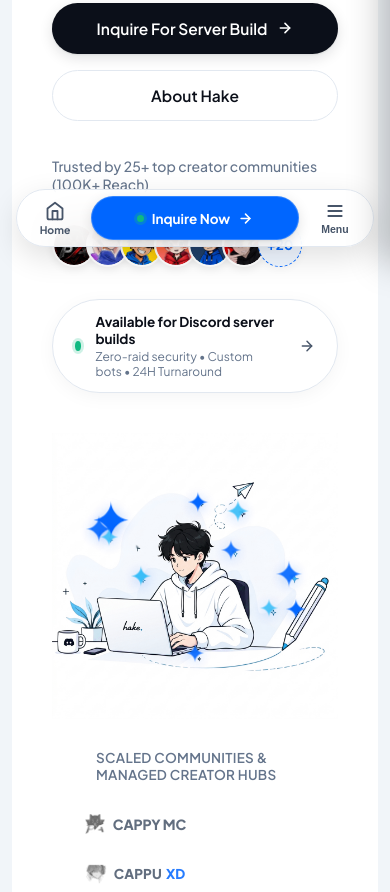
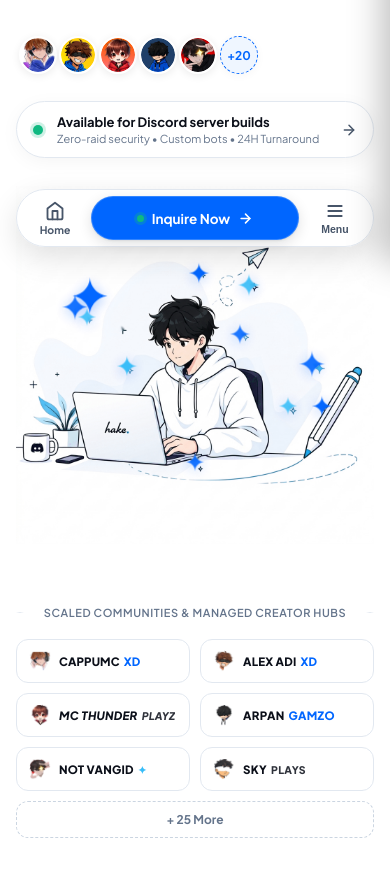
Before and after one commit to hake-acc/hake-acc, an Astro site: page / in a window 390 px wide. Shown: the part 581-1473 px from the top of the page. Built offline with nearby package versions, Linux system fonts and the light colour scheme; Astro itself is replaced by a stand-in of ours.

Commit message:
feat: adapt mobile + desktop UI, remove cappy-mc in favor of cappumcxd, remove rotating seal

```diff
--- a/src/components/HakeLandingPage.astro
+++ b/src/components/HakeLandingPage.astro
@@ -156,37 +156,20 @@
               <span class="proof-subtext">Trusted by 25+ top creator communities (100K+ Reach)</span>
               <div class="creators-avatar-list">
                 <a
-                  href="https://youtube.com/@cappy-mc?si=OejN4xeqeLOyf4xl"
-                  target="_blank"
-                  rel="noopener noreferrer"
-                  class="creator-avatar"
-                  title="Cappy Mc (@cappy-mc) • 95.3K Subs — Visit Channel"
-                  aria-label="Visit Cappy Mc YouTube Channel"
-                >
-                  <span class="avatar-ring">
-                    <picture>
-                      <source srcset="/creators/cappy-mc.webp" type="image/webp" />
-                      <img src="/creators/cappy-mc.png" alt="Cappy Mc YouTube Avatar" width="44" height="44" loading="lazy" class="creator-pfp-img" />
-                    </picture>
-                  </span>
-                  <span class="creator-tooltip-bubble">Cappy Mc ↗</span>
-                </a>
-
-                <a
                   href="https://www.youtube.com/@CappuXD"
                   target="_blank"
                   rel="noopener noreferrer"
                   class="creator-avatar"
-                  title="CappuXD (@CappuXD) • 17.7K Subs — Visit Channel"
-                  aria-label="Visit CappuXD YouTube Channel"
+                  title="CappuMC XD (@CappuXD) • 17.7K Subs — Visit Channel"
+                  aria-label="Visit CappuMC XD YouTube Channel"
                 >
                   <span class="avatar-ring">
                     <picture>
                       <source srcset="/creators/cappuxd.webp" type="image/webp" />
-                      <img src="/creators/cappuxd.png" alt="CappuXD YouTube Avatar" width="44" height="44" loading="lazy" class="creator-pfp-img" />
+                      <img src="/creators/cappuxd.png" alt="CappuMC XD YouTube Avatar" width="44" height="44" loading="lazy" class="creator-pfp-img" />
                     </picture>
                   </span>
-                  <span class="creator-tooltip-bubble">CappuXD ↗</span>
+                  <span class="creator-tooltip-bubble">CappuMC XD ↗</span>
                 </a>
 
                 <a
@@ -380,39 +363,20 @@
           </div>
 
           <div class="brands-flex-row">
-            <!-- Cappy Mc -->
-            <a
-              href="https://youtube.com/@cappy-mc?si=OejN4xeqeLOyf4xl"
-              target="_blank"
-              rel="noopener noreferrer"
-              class="brand-link-item"
-              aria-label="Cappy Mc YouTube Channel"
-            >
-              <span class="brand-icon-box">
-                <img src="/creators/icons/cappy-mc-icon.webp" alt="Cappy Mc Icon" class="brand-mark-img" width="26" height="26" loading="lazy" />
-              </span>
-              <span class="brand-name font-cappymc">CAPPY MC</span>
-              <div class="brand-info-popover">
-                <div class="popover-head">Cappy Mc</div>
-                <div class="popover-stat">95.3K Subs • 28K Discord</div>
-                <div class="popover-metric">+180% CTR Lift ↗</div>
-              </div>
-            </a>
-
-            <!-- CappuXD -->
+            <!-- CappuMC XD -->
             <a
               href="https://www.youtube.com/@CappuXD"
               target="_blank"
               rel="noopener noreferrer"
               class="brand-link-item"
-              aria-label="CappuXD YouTube Channel"
+              aria-label="CappuMC XD YouTube Channel"
             >
               <span class="brand-icon-box">
-                <img src="/creators/icons/cappuxd-icon.webp" alt="CappuXD Icon" class="brand-mark-img" width="26" height="26" loading="lazy" />
+                <img src="/creators/icons/cappuxd-icon.webp" alt="CappuMC XD Icon" class="brand-mark-img" width="26" height="26" loading="lazy" />
               </span>
-              <span class="brand-name font-cappuxd">CAPPU<span class="brand-accent-tag">XD</span></span>
+              <span class="brand-name font-cappuxd">CAPPUMC<span class="brand-accent-tag">XD</span></span>
               <div class="brand-info-popover">
-                <div class="popover-head">CappuXD</div>
+                <div class="popover-head">CappuMC XD</div>
                 <div class="popover-stat">17.7K Subs • 18K Discord</div>
                 <div class="popover-metric">1M+ Viral Hit ↗</div>
               </div>
@@ -517,20 +481,6 @@
             <div class="brand-item pill-more" title="25+ Creator Hubs & Discord Communities Managed">
               <span>+ 25 More</span>
             </div>
-          </div>
-
-          <!-- Rotating Circular Creator Seal Emblem with Blue Star -->
-          <div class="creator-seal-container" title="Verified Discord Architect">
-            <svg viewBox="0 0 100 100" class="seal-rotating-svg">
-              <path id="circlePathHake" d="M 50, 50 m -37, 0 a 37,37 0 1,1 74,0 a 37,37 0 1,1 -74,0" fill="none" />
-              <text font-family="'Plus Jakarta Sans', sans-serif" font-size="8" font-weight="800" fill="#64748B" letter-spacing="2.6">
-                <textPath href="#circlePathHake" startOffset="0%">
-                  • DISCORD ARCHITECT • 100K+ REACH • ZERO-RAID
-                </textPath>
-              </text>
-              <!-- Center 4-pointed sparkle star in Electric Blue -->
-              <path d="M50 38 L52 47 L61 50 L52 53 L50 62 L48 53 L39 50 L48 47 Z" fill="#0066FF" />
-            </svg>
           </div>
         </footer>
 
@@ -859,14 +809,20 @@
     transition: background-color 0.3s ease;
   }
 
-  @media (max-width: 1100px), (max-height: 800px) {
+  @media (max-width: 1024px), (max-height: 800px) {
     .hake-viewport-wrapper {
       padding: 0;
+      display: block;
+      width: 100%;
+      min-height: 100vh;
+      background-color: var(--bg-page);
     }
     .hake-page-container {
       aspect-ratio: auto;
       min-height: 100vh;
       box-shadow: none;
+      overflow-x: hidden;
+      overflow-y: visible;
     }
   }
 
@@ -1685,12 +1641,13 @@
   .brands-flex-row {
     display: flex;
     align-items: center;
-    justify-content: flex-start;
-    gap: clamp(10px, 1.3vw, 18px);
-    padding: 6px 4px;
-    margin-right: 120px;
+    justify-content: center;
+    gap: clamp(14px, 2.2vw, 32px);
+    padding: 8px 4px;
+    margin: 0 auto;
     position: relative;
-    max-width: calc(100% - 120px);
+    max-width: 100%;
+    width: 100%;
   }
 
   .brand-link-item {
@@ -1755,12 +1712,6 @@
   }
 
   /* Custom typography & accents for each creator brand */
-  .font-cappymc {
-    font-weight: 900;
-    font-size: 14px;
-    letter-spacing: -0.01em;
-  }
-
   .font-cappuxd {
     font-weight: 800;
     font-size: 13.5px;
@@ -1913,36 +1864,6 @@
     font-weight: 700;
     color: var(--text-subtle);
     background-color: var(--card-bg);
-  }
-
-  /* Rotating Seal Badge */
-  .creator-seal-container {
-    position: absolute;
-    right: 54px;
-    bottom: 24px;
-    width: 90px;
-    height: 90px;
-    cursor: pointer;
-    transition: transform 0.3s ease;
-  }
-
-  .creator-seal-container:hover {
-    transform: scale(1.1);
-  }
-
-  .creator-seal-container:hover .seal-rotating-svg {
-    animation-play-state: paused;
-  }
-
-  .seal-rotating-svg {
-    width: 100%;
-    height: 100%;
-    animation: spinEmblem 24s linear infinite;
-  }
-
-  @keyframes spinEmblem {
-    from { transform: rotate(0deg); }
-    to { transform: rotate(360deg); }
   }
 
   /* Universal High-Contrast Accessible Focus Ring */
@@ -2284,19 +2205,76 @@
     box-shadow: 0 0 0 3px rgba(16, 185, 129, 0.3);
   }
 
-  /* ----------------------------------------------------
-     RESPONSIVE BREAKPOINTS
-     ---------------------------------------------------- */
-  @media (max-width: 1100px) {
+  /* ====================================================
+     DESKTOP GUARDS (Screens >= 1025px)
+     Guarantees that mobile-only components never leak or
+     conflict with the canonical 1:1 desktop layout.
+     ==================================================== */
+  @media (min-width: 1025px) {
+    .mobile-menu-btn {
+      display: none !important;
+    }
+    .mobile-quickbar {
+      display: none !important;
+    }
+    .mobile-drawer {
+      display: none !important;
+    }
+    .mobile-drawer-overlay {
+      display: none !important;
+    }
+  }
+
+  /* ====================================================
+     TABLET & MEDIUM SCREENS (769px - 1024px)
+     ==================================================== */
+  @media (max-width: 1024px) {
+    .hake-viewport-wrapper {
+      padding: 0;
+      display: block;
+      width: 100%;
+      min-height: 100vh;
+      background-color: var(--bg-page);
+    }
+
+    .hake-page-container {
+      aspect-ratio: auto;
+      min-height: 100vh;
+      box-shadow: none;
+      overflow-x: hidden;
+      overflow-y: visible;
+      padding-bottom: calc(100px + env(safe-area-inset-bottom, 20px));
+    }
+
+    .floating-dock {
+      display: none !important;
+    }
+
+    .nav-links {
+      display: none !important;
+    }
+
+    .hake-navbar .btn-cta-nav {
+      display: none !important;
+    }
+
+    .mobile-menu-btn {
+      display: flex !important;
+    }
+
+    .mobile-quickbar {
+      display: flex !important;
+    }
+
     .hake-hero-grid {
       grid-template-columns: 1fr;
-      padding: 30px 40px;
-      gap: 40px;
+      padding: 32px 36px 40px;
+      gap: 36px;
     }
 
     .art-visual-frame {
       width: 100%;
-      max-width: 600px;
+      max-width: 520px;
       height: auto;
       aspect-ratio: 1 / 1;
       margin: 0 auto;
@@ -2306,68 +2284,262 @@
       display: none;
     }
 
+    .hake-footer-proof {
+      padding: 32px 36px;
+      margin-top: 24px;
+    }
+
     .brands-flex-row {
-      flex-wrap: wrap;
-      gap: 20px;
+      display: grid;
+      grid-template-columns: repeat(3, 1fr);
+      gap: 12px;
+      width: 100%;
+      max-width: 100%;
+      margin: 0 auto;
+    }
+
+    .brand-link-item {
+      display: flex;
+      align-items: center;
+      gap: 8px;
+      padding: 10px 14px;
+      background: var(--card-bg);
+      border: 1px solid var(--border-line);
+      border-radius: 12px;
+      width: 100%;
+      box-sizing: border-box;
+      opacity: 1;
+    }
+
+    .pill-more {
+      grid-column: 1 / -1;
+      display: flex;
+      align-items: center;
       justify-content: center;
-      margin-right: 0;
-    }
-
-    .creator-seal-container {
-      position: static;
-      margin: 20px auto 0;
-    }
-  }
-
+      text-align: center;
+      padding: 10px 16px;
+      border-radius: 12px;
+    }
+
+    @media (hover: none) {
+      .brand-info-popover,
+      .creator-tooltip-bubble {
+        display: none !important;
+      }
+    }
+  }
+
+  /* ====================================================
+     MOBILE SCREENS (< 768px)
+     Dedicated mobile app-feel UI with thumb-first interactions
+     ==================================================== */
   @media (max-width: 768px) {
     .hake-viewport-wrapper {
-      padding: 12px 12px 90px 12px;
+      padding: 0;
+      display: block;
+      width: 100%;
+      min-height: 100vh;
+      background-color: var(--bg-page);
+    }
+
+    .hake-page-container {
+      aspect-ratio: auto;
+      min-height: 100vh;
+      box-shadow: none;
+      overflow-x: hidden;
+      overflow-y: visible;
+      padding-bottom: calc(115px + env(safe-area-inset-bottom, 20px));
     }
 
     .hake-navbar {
       padding: 0 16px;
-      height: 64px;
-    }
-
-    .hake-navbar .btn-cta-nav {
-      display: none;
-    }
-
-    .mobile-menu-btn {
-      display: flex;
-    }
-
-    .mobile-quickbar {
-      display: flex;
-    }
-
-    .nav-links {
-      display: none;
-    }
-
-    .floating-dock {
-      display: none;
+      height: 60px;
+      position: sticky;
+      top: 0;
+      z-index: 100;
+      background-color: var(--bg-page);
+      border-bottom: 1px solid var(--border-line);
+      backdrop-filter: blur(12px);
+      -webkit-backdrop-filter: blur(12px);
+    }
+
+    .brand-text {
+      font-size: 24px;
+    }
+
+    .hake-hero-grid {
+      padding: 20px 16px 28px 16px;
+      gap: 28px;
+    }
+
+    .role-badge-capsule {
+      padding: 6px 13px;
+      margin-bottom: 18px;
+    }
+
+    .badge-label {
+      font-size: 11.5px;
     }
 
     .hero-main-title {
-      font-size: 36px;
+      font-size: clamp(32px, 8.5vw, 42px);
+      line-height: 1.14;
       letter-spacing: -1.2px;
+      margin-bottom: 18px;
+    }
+
+    .brush-stroke {
+      bottom: -6px;
+      height: 14px;
+    }
+
+    .hero-description {
+      font-size: 15px;
+      line-height: 1.6;
+      margin-bottom: 24px;
+      max-width: 100%;
     }
 
     .hero-button-group {
       flex-direction: column;
       width: 100%;
+      gap: 12px;
+      margin-bottom: 28px;
     }
 
     .btn-pill-primary, .btn-pill-secondary {
       width: 100%;
-      min-height: 48px;
+      min-height: 50px;
+      font-size: 15px;
+      font-weight: 700;
       justify-content: center;
+      border-radius: 9999px;
+    }
+
+    .creators-proof-block {
+      margin-bottom: 24px;
+    }
+
+    .proof-subtext {
+      font-size: 12.5px;
+      margin-bottom: 10px;
+    }
+
+    .creators-avatar-list {
+      gap: 6px;
+    }
+
+    .avatar-ring {
+      width: 38px;
+      height: 38px;
+    }
+
+    .creator-pfp-img {
+      width: 34px;
+      height: 34px;
+    }
+
+    .creator-count-badge {
+      width: 38px;
+      height: 38px;
+      font-size: 12px;
+      margin-left: -6px;
     }
 
     .status-banner-card {
       width: 100%;
       max-width: 100%;
+      padding: 12px 16px;
+    }
+
+    .status-heading {
+      font-size: 13px;
+    }
+
+    .status-details {
+      font-size: 11px;
+    }
+
+    .art-visual-frame {
+      width: 100%;
+      max-width: 380px;
+      height: auto;
+      aspect-ratio: 1 / 1;
+      margin: 0 auto;
+    }
+
+    .hake-footer-proof {
+      padding: 24px 16px 20px 16px;
+      margin-top: 10px;
+    }
+
+    .divider-title {
+      font-size: 11px;
+      letter-spacing: 0.05em;
+      text-align: center;
+      white-space: nowrap;
+    }
+
+    .brands-flex-row {
+      display: grid;
+      grid-template-columns: repeat(2, 1fr);
+      gap: 10px;
+      width: 100%;
+      max-width: 100%;
+      margin: 0;
+      padding: 0;
+    }
+
+    .brand-link-item {
+      display: flex;
+      align-items: center;
+      gap: 8px;
+      padding: 10px 12px;
+      background: var(--card-bg);
+      border: 1px solid var(--border-line);
+      border-radius: 12px;
+      text-decoration: none;
+      width: 100%;
+      box-sizing: border-box;
+      opacity: 1;
+      transition: transform 0.15s ease, background-color 0.15s ease;
+    }
+
+    .brand-link-item:active {
+      transform: scale(0.96);
+      background-color: var(--card-elevated);
+    }
+
+    .brand-name {
+      font-size: 11.5px;
+      color: var(--text-main);
+      white-space: nowrap;
+      overflow: hidden;
+      text-overflow: ellipsis;
+    }
+
+    .brand-mark-img {
+      filter: grayscale(0%) opacity(0.9);
+    }
+
+    .pill-more {
+      grid-column: 1 / -1;
+      display: flex;
+      align-items: center;
+      justify-content: center;
+      padding: 10px 14px;
+      font-size: 12px;
+      border-radius: 12px;
+      background: var(--card-elevated);
+      border: 1px dashed var(--border-strong);
+      text-align: center;
+    }
+
+    @media (hover: none) {
+      .brand-info-popover,
+      .creator-tooltip-bubble {
+        display: none !important;
+      }
     }
   }
 </style>
```
